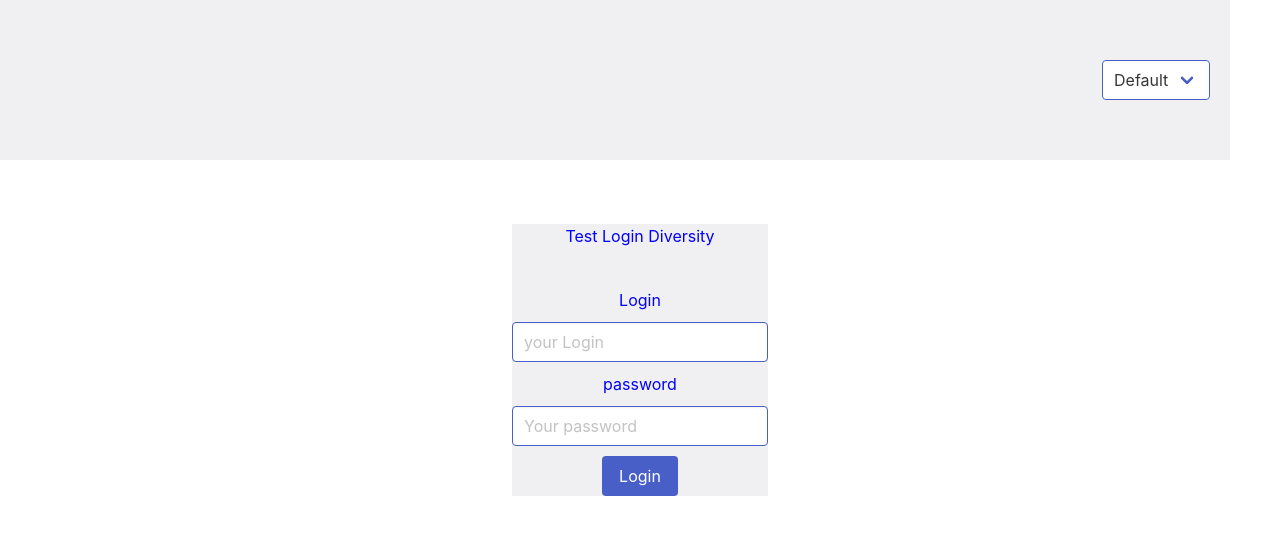
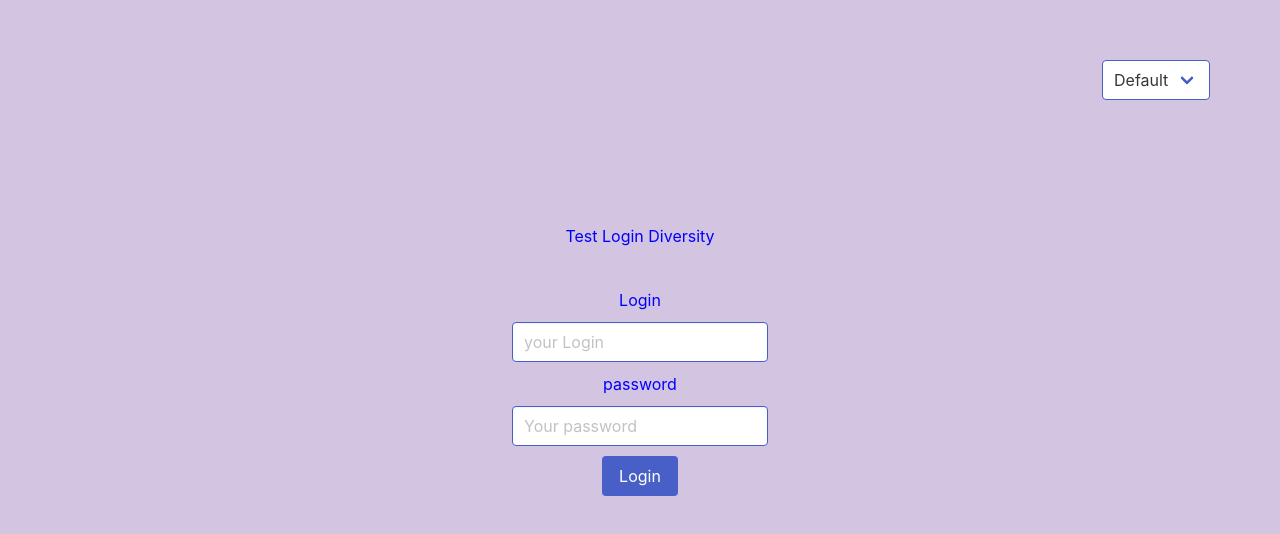
Before and after one commit to SoulPlayerZ/theme-diversity, a React (Create React App) app: page / in a window 1280 px wide. Shown: the top 534 px of the page. Built offline with nearby package versions, Linux system fonts and the light colour scheme.

Commit message:
feat: Theme change working.

```diff
--- a/src/components/Header.jsx
+++ b/src/components/Header.jsx
@@ -9,13 +9,11 @@ function Header () {
 
   const changeTheme = ({ target }) => {
     localStorage.setItem('theme', target.value);
-    console.log("change");
     setTheme(target.value);
-    console.log("dd");
   }
 
   return (
-    <header className={ localStorage.getItem('theme') || 'default' }>
+    <header>
       <label htmlFor="theme" className={`select is-link` }>
         <select id="theme" onChange={changeTheme} value={ localStorage.getItem('theme') || 'default' }>
           <option value="default">Default</option>
--- a/src/components/Login.jsx
+++ b/src/components/Login.jsx
@@ -3,7 +3,7 @@ import '../css/login.css';
 
 function Login () {
   return (
-    <form className={localStorage.getItem('theme') || 'default'}>
+    <form>
       <h2>Test Login Diversity </h2>
       <label htmlFor="login">Login
         <input type="text" className="input is-link" id="login" placeholder="your Login" />
--- a/src/css/header.css
+++ b/src/css/header.css
@@ -7,14 +7,17 @@ header {
 .bi {
   background-color: aqua;
   color: red;
+  height: 100vh;
 }
 
 .trans {
   background-color: blueviolet;
   color: rgb(240, 239, 241);
+  height: 100vh;
 }
 
 .default {
-  background-color: rgb(240, 239, 241);
+  background-color: rgb(211, 196, 226);
   color: blue;
+  height: 100vh;
 }
--- a/src/pages/LoginPage.jsx
+++ b/src/pages/LoginPage.jsx
@@ -8,12 +8,11 @@ function LoginPage () {
   const { setTheme } = useContext(ThemeContext);
 
   useEffect(() => {
-    console.log("a");
     setTheme(localStorage.getItem('theme') || 'default');
   })
 
   return (
-    <section>
+    <section className={localStorage.getItem('theme') || 'default'}>
         <Header />
         <Login />
     </section>
```
Also changed, not shown: src/css/myReset.css (line endings or trailing spaces), 1 other file (tests, documents, lock files or other folders).
